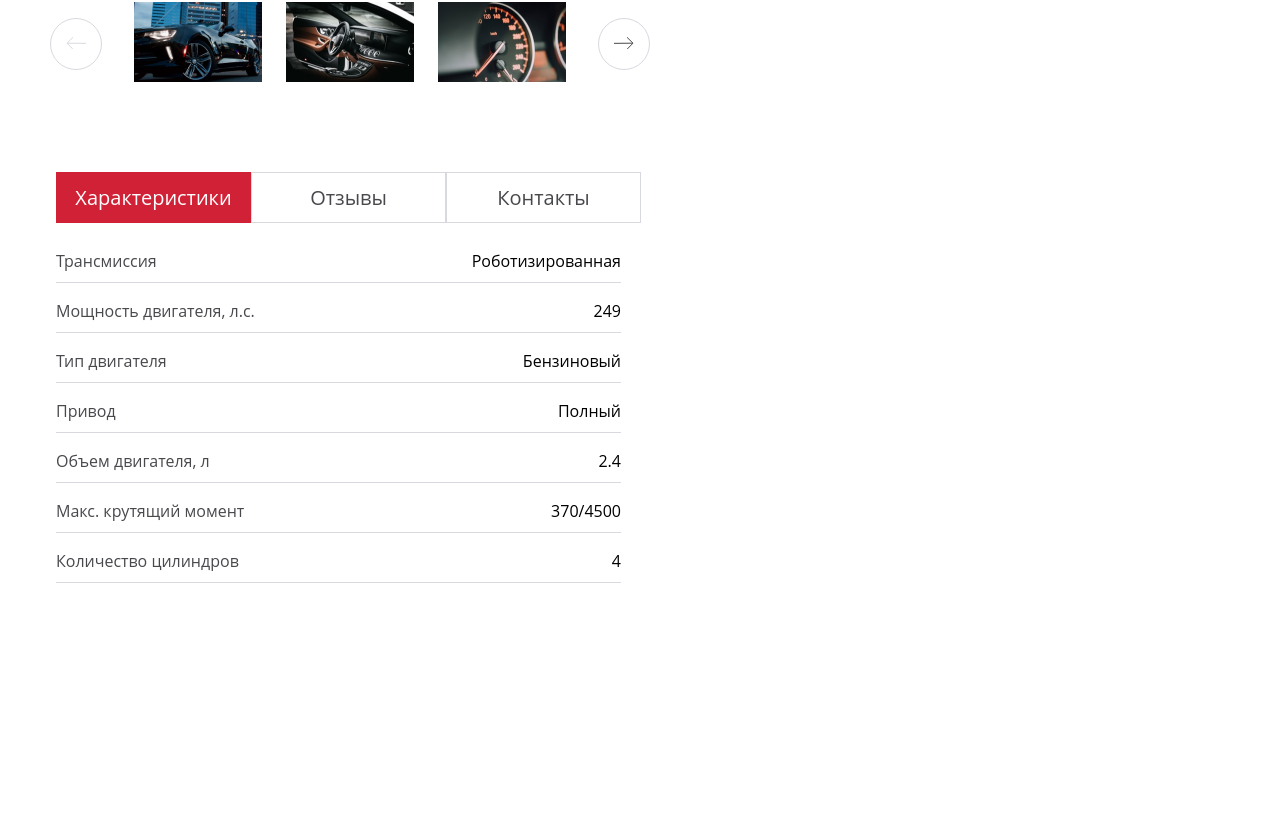
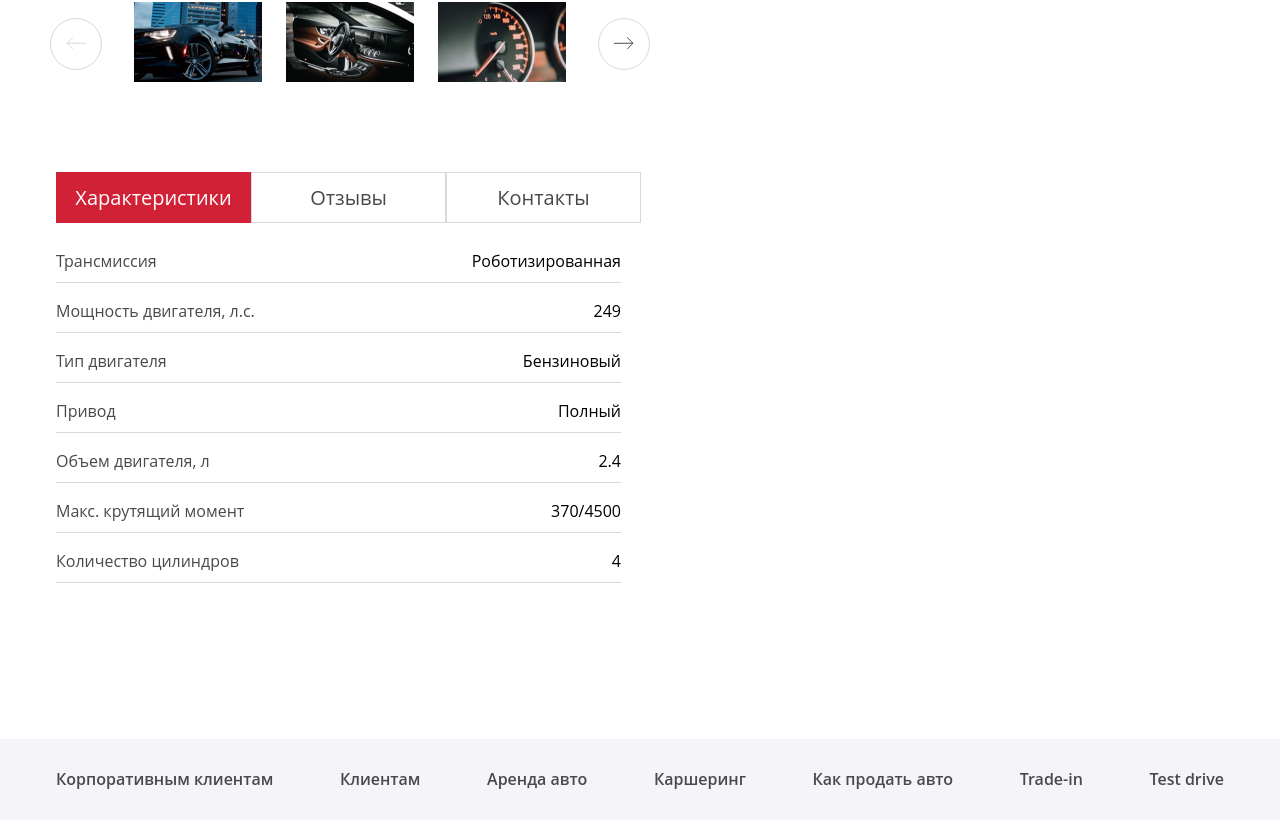
Before and after one commit to alianta/Khrustaleva_avto-moto, a React (Create React App) app in the folder project/: page / in a window 1280 px wide. Shown: the part 586-1406 px from the top of the page. Before the commit the page ends 1325 px from the top, so only its background shows below. Built offline with nearby package versions, Linux system fonts and the light colour scheme.

Commit message:
разметка и стилизация footer

```diff
--- a/project/src/components/app/app.scss
+++ b/project/src/components/app/app.scss
@@ -7,6 +7,7 @@
 @import '../specification/specification.scss';
 @import '../reviews/reviews.scss';
 @import '../contacts//contacts.scss';
+@import '../footer/footer.scss';
 
 .page, .page__body {
   height: 100%;
--- /dev/null
+++ b/project/src/components/footer/footer.jsx
@@ -0,0 +1,31 @@
+import React from 'react';
+
+function Footer() {
+  return (
+    <ul className="footer">
+      <li className="footer__item">
+        <a className="footer__link" href="/">Корпоративным клиентам</a>
+      </li>
+      <li className="footer__item">
+        <a className="footer__link" href="/">Клиентам</a>
+      </li>
+      <li className="footer__item">
+        <a className="footer__link" href="/">Аренда авто</a>
+      </li>
+      <li className="footer__item">
+        <a className="footer__link" href="/">Каршеринг</a>
+      </li>
+      <li className="footer__item">
+        <a className="footer__link" href="/">Как продать авто</a>
+      </li>
+      <li className="footer__item">
+        <a className="footer__link" href="/">Trade-in</a>
+      </li>
+      <li className="footer__item">
+        <a className="footer__link" href="/">Test drive</a>
+      </li>
+    </ul>
+  );
+}
+
+export default Footer;
--- /dev/null
+++ b/project/src/components/footer/footer.scss
@@ -0,0 +1,24 @@
+.footer {
+  box-sizing: border-box;
+  display: flex;
+  flex-wrap: wrap;
+  justify-content: space-between;
+  align-items: center;
+  margin: 0 auto;
+  padding: 0;
+  max-width: $desktop-width;
+  font-weight: 600;
+  font-size: 16px;
+  line-height: 21px;
+  list-style: none;
+  padding: 15px 6px;
+}
+
+.footer__item {
+  margin: 15px 0;
+}
+
+.footer__link {
+  color: $color-gray-2;
+  text-decoration: none;
+}
--- a/project/src/components/site-page/site-page.jsx
+++ b/project/src/components/site-page/site-page.jsx
@@ -2,6 +2,7 @@ import React from 'react';
 import Logo from '../logo/logo';
 import MainNavigation from '../main-navigation/main-navigation';
 import AutoCard from '../auto-card/auto-card';
+import Footer from '../footer/footer';
 
 function SitePage() {
   return (
@@ -15,6 +16,9 @@ function SitePage() {
       <main>
         <AutoCard/>
       </main>
+      <div className="wrapper">
+        <Footer/>
+      </div>
     </>
   );
 }
```
